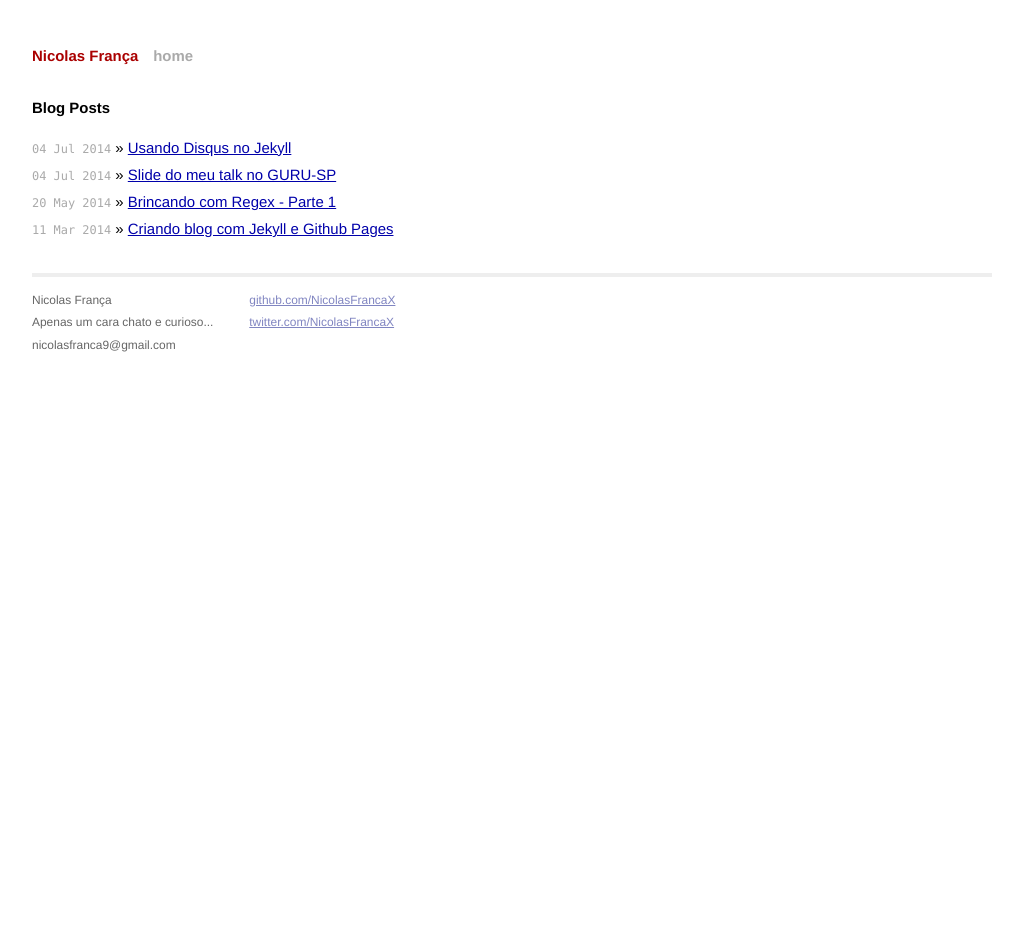
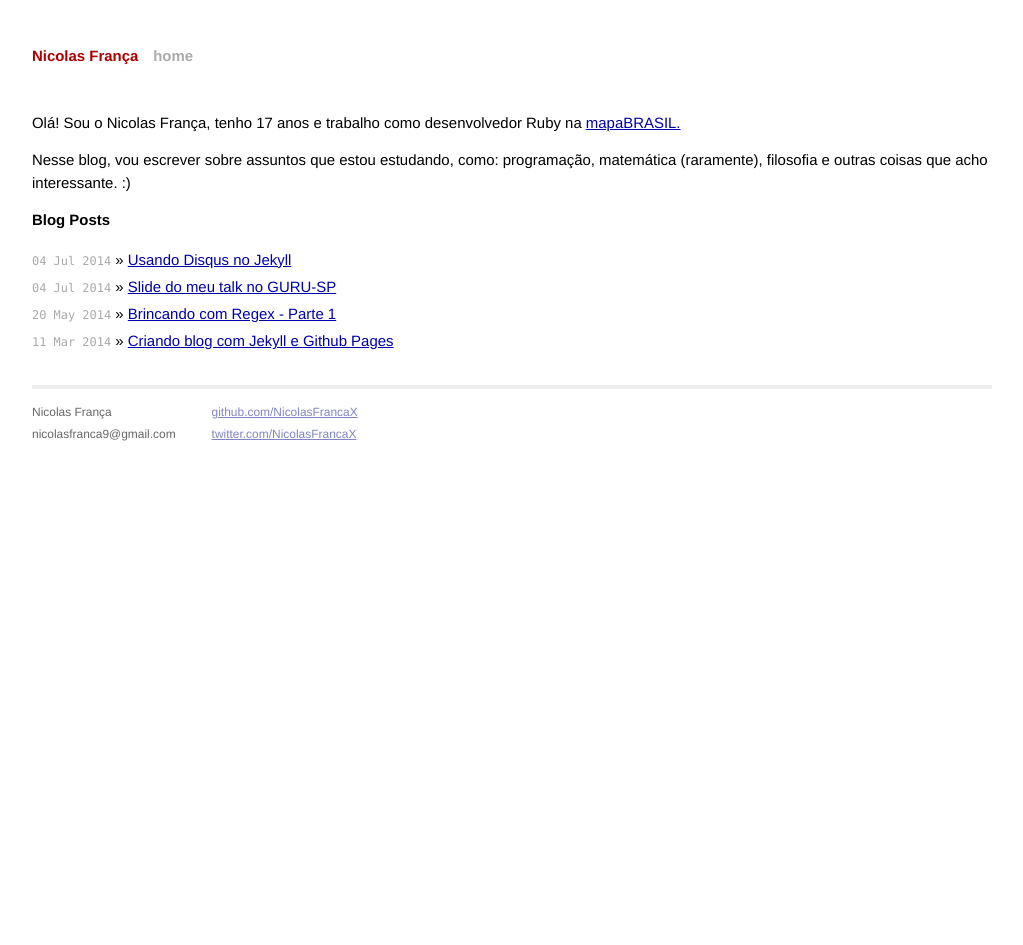
Before and after one commit to NicolasFrancaX/nicolasfrancax.github.io, a Jekyll site: the page built from index.html, in a window 1280 px wide. Shown: the whole page, without its empty margins (128-1151 px from the left). Built offline with Jekyll 4.4.1, drawn with Linux system fonts in a browser that asks for light colours; Markdown is read by kramdown in place of the engine named in the settings.

Commit message:
Colocando pequena apresentação no index

```diff
--- a/_layouts/default.html
+++ b/_layouts/default.html
@@ -1 +1 @@
-<!DOCTYPE html><html><head><meta charset="utf-8"><meta http-equiv="X-UA-Compatible" content="IE=edge,chrome=1"><title>{{page.title}}</title><meta name="viewport" content="width=device-width"></head><body><div class="site"><div class="header"><h1 class="title"><a href="/">{{site.name}}</a></h1><a class="extra" href="/">home</a></div>{{content}}<div class="footer"><div class="contact"><p> Nicolas França<br/> Apenas um cara chato e curioso...<br/> nicolasfranca9@gmail.com </p></div><div class="contact"><p><a href="https://github.com/NicolasFrancaX">github.com/NicolasFrancaX</a><br/><a href="https://twitter.com/NicolasFrancaX">twitter.com/NicolasFrancaX</a><br/></p></div></div></div></body></html><link rel="stylesheet" href="/css/syntax.min.css"><link rel="stylesheet" href="/css/main.min.css">
+<!DOCTYPE html><html><head><meta charset="utf-8"><meta http-equiv="X-UA-Compatible" content="IE=edge,chrome=1"><title>{{page.title}}</title><meta name="viewport" content="width=device-width"></head><body><div class="site"><div class="header"><h1 class="title"><a href="/">{{site.name}}</a></h1><a class="extra" href="/">home</a></div>{{content}}<div class="footer"><div class="contact"><p> Nicolas França<br/> nicolasfranca9@gmail.com </p></div><div class="contact"><p><a href="https://github.com/NicolasFrancaX">github.com/NicolasFrancaX</a><br/><a href="https://twitter.com/NicolasFrancaX">twitter.com/NicolasFrancaX</a><br/></p></div></div></div></body></html><link rel="stylesheet" href="/css/syntax.min.css"><link rel="stylesheet" href="/css/main.min.css">
--- a/index.html
+++ b/index.html
@@ -4,6 +4,8 @@
 ---
 
 <div id="home">
+  <p>Olá! Sou o Nicolas França, tenho 17 anos e trabalho como desenvolvedor Ruby na <a href="http://mapabrasil.com.br">mapaBRASIL.</a></p>
+  <p>Nesse blog, vou escrever sobre assuntos que estou estudando, como: programação, matemática (raramente), filosofia e outras coisas que acho interessante. :)</p>
   <h1>Blog Posts</h1>
   <ul class="posts">
     {% for post in site.posts %}
```
Also changed, not shown: 5 other files.
